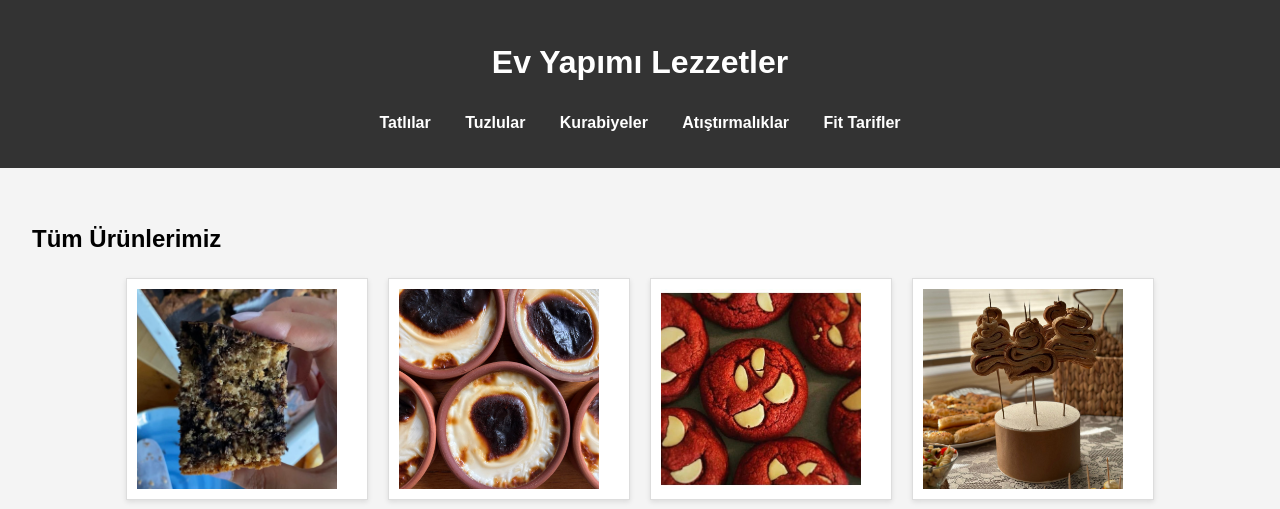
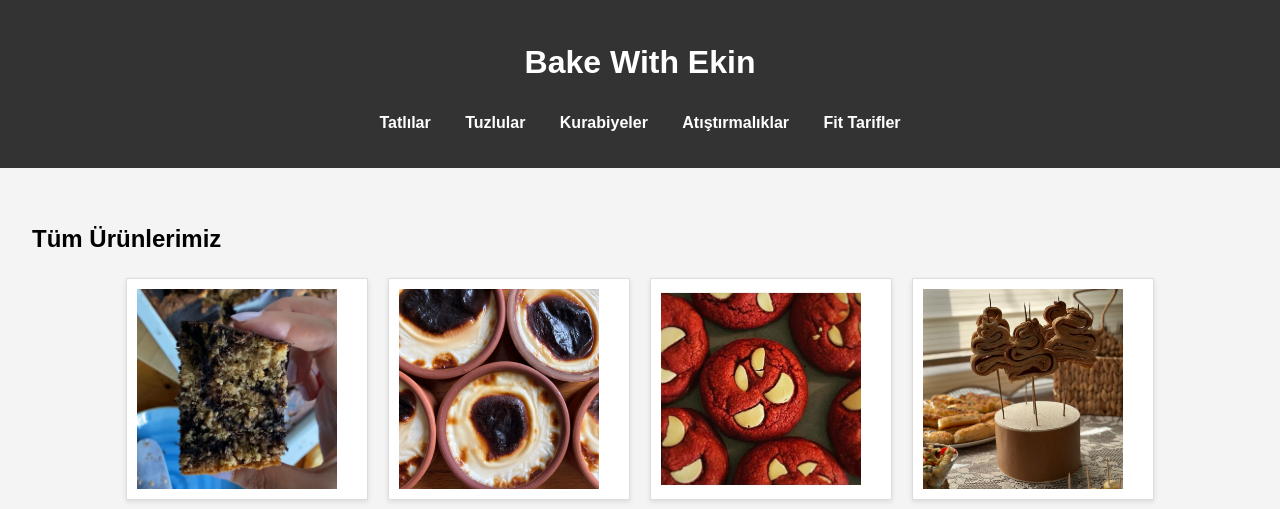
Before and after one commit to kalsnek-hub/tatlikeyfim, a plain HTML site: page index.html in a window 1280 px wide. Shown: the top 509 px of the page. Drawn offline with Linux system fonts and the light colour scheme.

Commit message:
Update index.html

```diff
--- a/index.html
+++ b/index.html
@@ -9,7 +9,7 @@
 <body>
 
     <header>
-        <h1>Ev Yapımı Lezzetler</h1>
+        <h1>Bake With Ekin</h1>
         <nav>
             <ul>
                 <li><a href="#tatlilar">Tatlılar</a></li>
```
